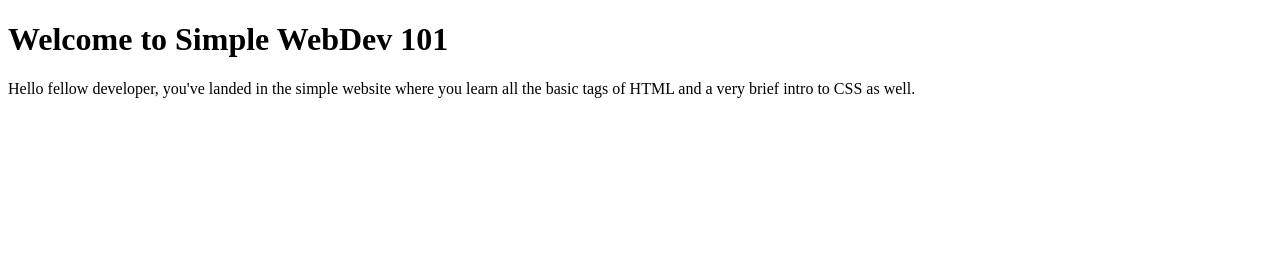
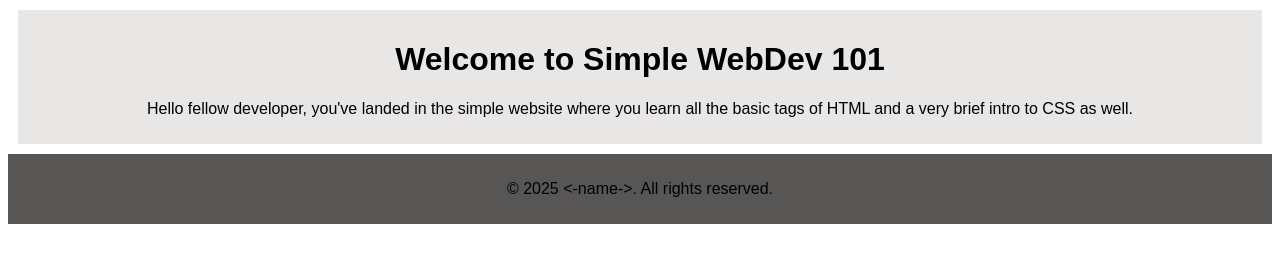
Before and after one commit to np-nandanpatil/fsdclassassignment, a plain HTML site: page index.html in a window 1280 px wide. Drawn offline with Linux system fonts and the light colour scheme.

Commit message:
header and footer done

```diff
--- a/index.html
+++ b/index.html
@@ -4,6 +4,8 @@
      <meta charset="UTF-8">
      <meta name="viewport" content="width=device-width, initial-scale=1.0">
      <title>WbeDev 101</title>
+     <link rel="icon" href="whitebg.png" type="image/png">
+     <link rel="stylesheet" href="style.css">
 </head>
 <body>
      <header>
@@ -14,7 +16,7 @@
 
      </main>
      <footer>
-
+          <p>&copy; 2025 <-name->. All rights reserved.  </p>
      </footer>
 </body>
 </html>
--- /dev/null
+++ b/style.css
@@ -0,0 +1,16 @@
+*{
+     font-family: sans-serif;
+}
+header{
+     text-align: center;
+     margin: 10px;
+     padding: 10px;
+     background-color: #e9e6e6;
+}
+
+footer{
+     text-align: center;
+     margin: 0;
+     padding: 10px;
+     background-color: rgb(88, 85, 85);
+}
```
Also changed, not shown: whitebg.png (added).
